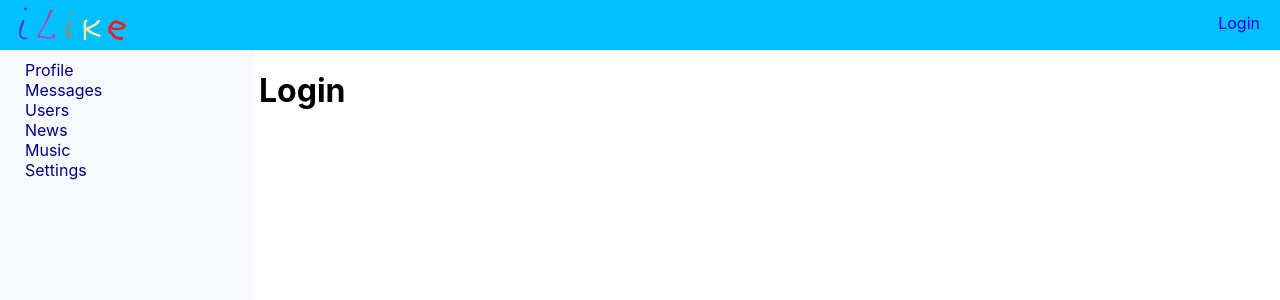
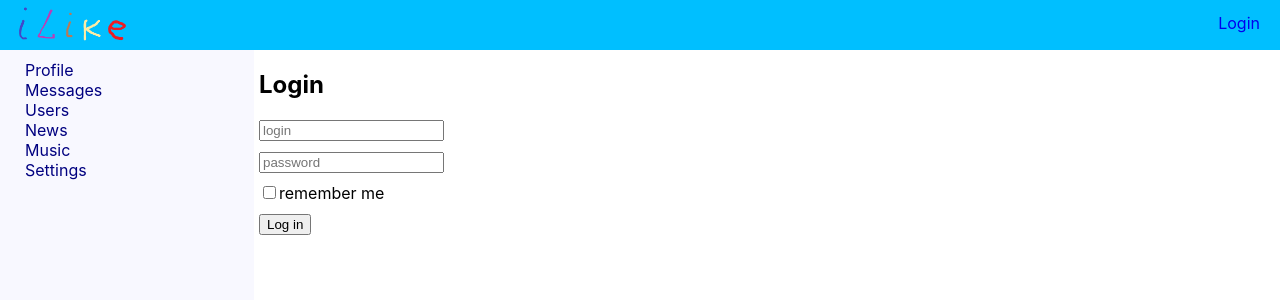
Before and after one commit to Qudaeo/ReactJS, a React (Create React App) app: page /login in a window 1280 px wide. Shown: the top 300 px of the page. Built offline with nearby package versions, Linux system fonts and the light colour scheme; no server answers.

Commit message:
add auth form in Login.jsx

```diff
--- a/package.json
+++ b/package.json
@@ -14,6 +14,7 @@
     "react-router-dom": "^5.2.0",
     "react-scripts": "4.0.1",
     "redux": "^4.0.5",
+    "redux-form": "^8.3.7",
     "redux-thunk": "^2.3.0",
     "web-vitals": "^1.0.1"
   },
--- a/src/api/api.js
+++ b/src/api/api.js
@@ -24,12 +24,18 @@ export const userAPI = {
     }
 }
 
+
 export const authAPI = {
     getMe() {
         return instance.get(`auth/me`)
             .then(response => response.data)
+    },
+    login(email, password, rememberMe) {
+        return instance.post(`auth/login`, {email, password, rememberMe})
+            .then(response => response.data)
     }
 }
+
 
 export const profileAPI = {
     getProfile(userId) {
@@ -38,12 +44,12 @@ export const profileAPI = {
     },
 
     getStatus(userId) {
-        return instance.get(`/profile/status/` + userId)
+        return instance.get(`profile/status/` + userId)
             .then(response => response.data)
     },
 
     updateStatus(status) {
-        return instance.put(`/profile/status`, {status})
+        return instance.put(`profile/status`, {status})
             .then(response => response.data)
     }
 }
--- a/src/components/Login/Login.jsx
+++ b/src/components/Login/Login.jsx
@@ -1,9 +1,45 @@
 import React from 'react'
 import {Redirect} from "react-router";
+import {Field, reduxForm} from "redux-form";
+import styles from './Login.module.css'
+import {connect} from "react-redux";
+import {postAuth} from "../../redux/authReducer";
+
+const LoginForm = (props) => {
+    return (
+        <form onSubmit={props.handleSubmit}>
+            <div className={styles.inputElement}>
+                <Field component={'input'} name={'login'} placeholder={'login'}/>
+            </div>
+            <div className={styles.inputElement}>
+                <Field component={'input'} name={'password'} placeholder={'password'}/>
+            </div>
+            <div className={styles.inputElement}>
+                <Field component={'input'} name={'rememberMe'} type={'checkbox'}/>remember me
+            </div>
+            <div>
+                <button>Log in</button>
+            </div>
+        </form>
+    )
+}
+
+const LoginReduxForm = reduxForm({form: 'login'})(LoginForm)
 
 const Login = (props) => {
+
+    const onSubmit = (formData) => {
+        props.postAuth(formData.login, formData.password, formData.rememberMe)
+    }
+
     if (props.isAuth) return <Redirect to='/profile'/>
-    return <h1>Login</h1>
+    return (
+        <div>
+            <h2>Login</h2>
+            <LoginReduxForm onSubmit={onSubmit}/>
+        </div>
+
+    )
 }
 
-export default Login
+export default connect(null, {postAuth})(Login)
--- /dev/null
+++ b/src/components/Login/Login.module.css
@@ -0,0 +1,3 @@
+.inputElement {
+    margin-bottom: 10px;
+}
--- a/src/redux/authReducer.js
+++ b/src/redux/authReducer.js
@@ -1,5 +1,4 @@
-import {authAPI, profileAPI} from "../api/api";
-import {setUserProfile} from "./profileReducer";
+import {authAPI} from "../api/api";
 
 const SET_AUTH = 'SET_AUTH';
 
@@ -33,12 +32,19 @@ export const getAuthMe = () => (dispatch) => {
             if (data.resultCode === 0) {
                 let {id, email, login} = data.data
                 dispatch(setAuthUserData(id, email, login))
-
-                profileAPI.getProfile(id).then(data => {
-                    dispatch(setUserProfile(data))
-                })
             }
         })
 }
 
+export const postAuth = (email, password, rememberMe) => (dispatch) => {
+    authAPI.login(email, password, rememberMe).then(
+        data => {
+            if (data.resultCode === 0) {
+               dispatch(getAuthMe())
+            }
+        }
+    )
+}
+
+
 export default authReducer
--- a/src/redux/store.js
+++ b/src/redux/store.js
@@ -4,12 +4,14 @@ import dialogsReducer from "./dialogsReducer";
 import usersReducer from "./usersReducer";
 import authReducer from "./authReducer";
 import thunkMiddleware from "redux-thunk";
+import {reducer as formReducer} from 'redux-form'
 
 let reducers = combineReducers({
     dialogsPage: dialogsReducer,
     profilePage: profileReducer,
     usersPage: usersReducer,
-    auth: authReducer
+    auth: authReducer,
+    form: formReducer
 })
 
 let store = createStore(reducers, applyMiddleware(thunkMiddleware));
```
Also changed, not shown: 2 other files (tests, documents, lock files or other folders).
